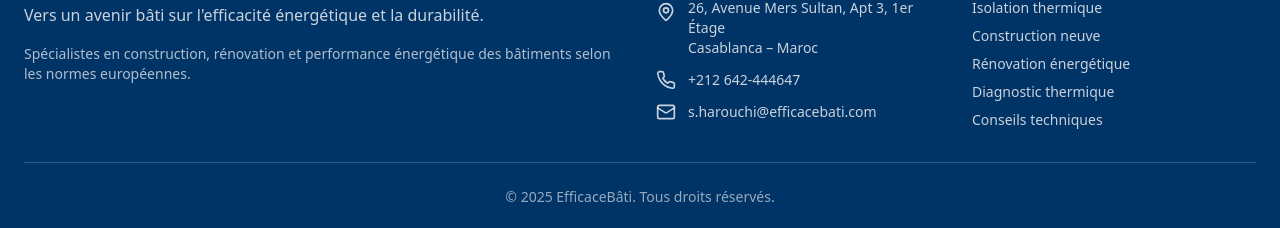
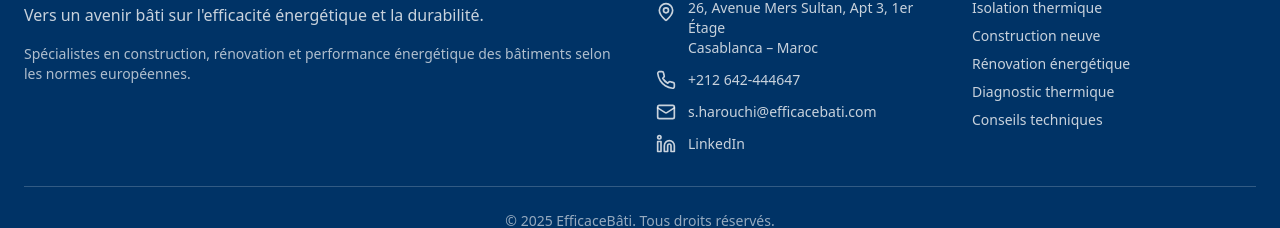
Before and after one commit to lilthings21-max/build-future-efficiently, a React (Vite) app: page / in a window 1280 px wide. Shown: the part 7109-7337 px from the top of the page. Built offline with nearby package versions, Linux system fonts and the light colour scheme; no server answers; the database is empty.

Commit message:
Add LinkedIn icon to contact section
Add a LinkedIn icon to the end of the "Contactez-nous" section, linking to the provided company profile.

```diff
--- a/src/pages/Index.tsx
+++ b/src/pages/Index.tsx
@@ -3,7 +3,7 @@ import { Input } from "@/components/ui/input";
 import { Textarea } from "@/components/ui/textarea";
 import { Card, CardContent } from "@/components/ui/card";
 import { Dialog, DialogContent, DialogTrigger } from "@/components/ui/dialog";
-import { Building, Wrench, Sun, Lightbulb, Users, Hammer, Phone, Mail, MapPin, ArrowUp, Heart, Shield, Home, Zap, FileText, ExternalLink, ChevronDown, Camera, Expand } from "lucide-react";
+import { Building, Wrench, Sun, Lightbulb, Users, Hammer, Phone, Mail, MapPin, ArrowUp, Heart, Shield, Home, Zap, FileText, ExternalLink, ChevronDown, Camera, Expand, Linkedin } from "lucide-react";
 import { useState, useEffect } from "react";
 import { supabase } from "@/integrations/supabase/client";
 import { useQuery } from "@tanstack/react-query";
@@ -901,6 +901,12 @@ const Index = () => {
                     s.harouchi@efficacebati.com
                   </a>
                 </div>
+                <div className="flex items-center gap-3">
+                  <Linkedin className="w-5 h-5 text-primary-foreground/80 flex-shrink-0" />
+                  <a href="https://www.linkedin.com/company/108492196/admin/settings/" target="_blank" rel="noopener noreferrer" className="text-primary-foreground/80 text-sm hover:text-primary-foreground transition-colors">
+                    LinkedIn
+                  </a>
+                </div>
               </div>
             </div>
 
```
